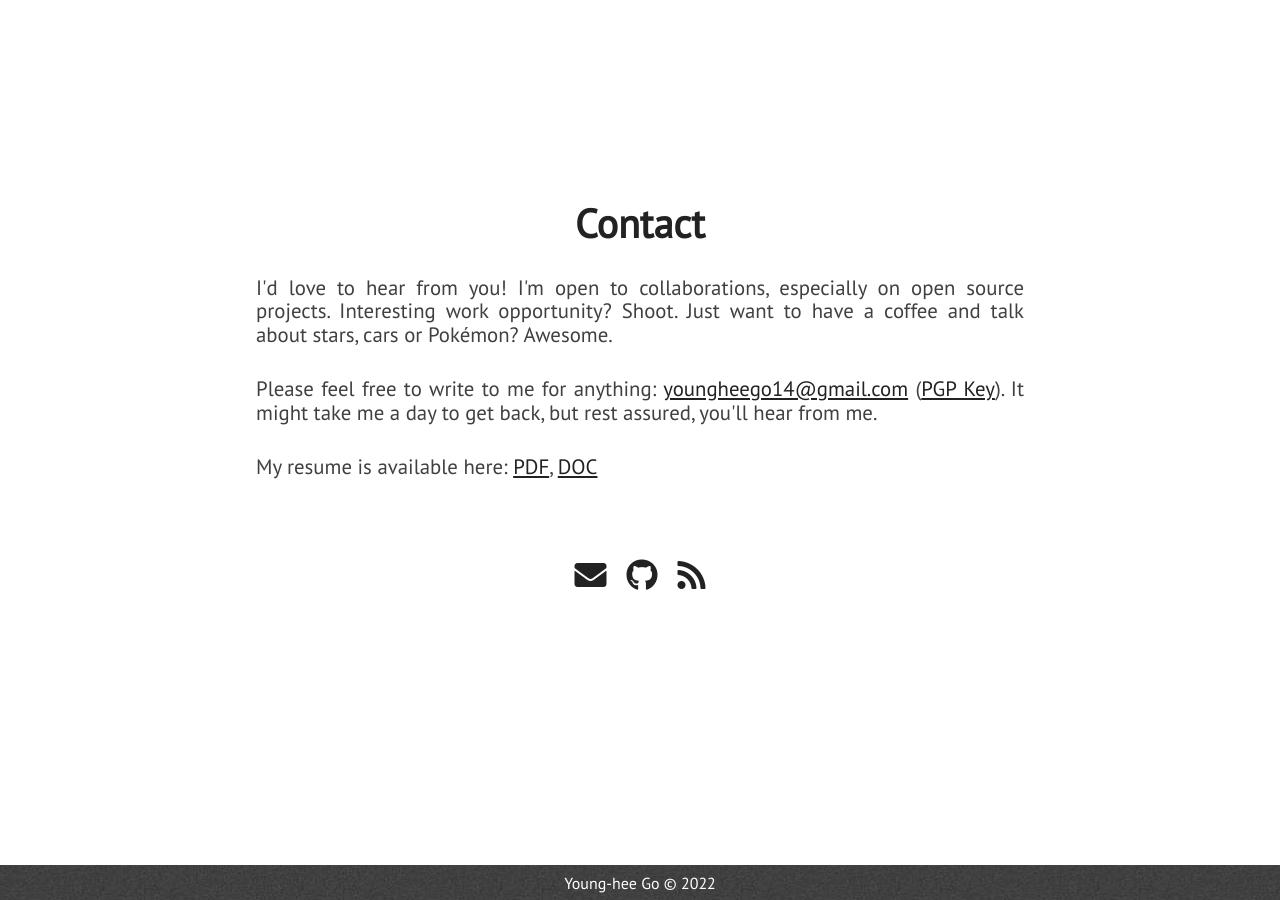
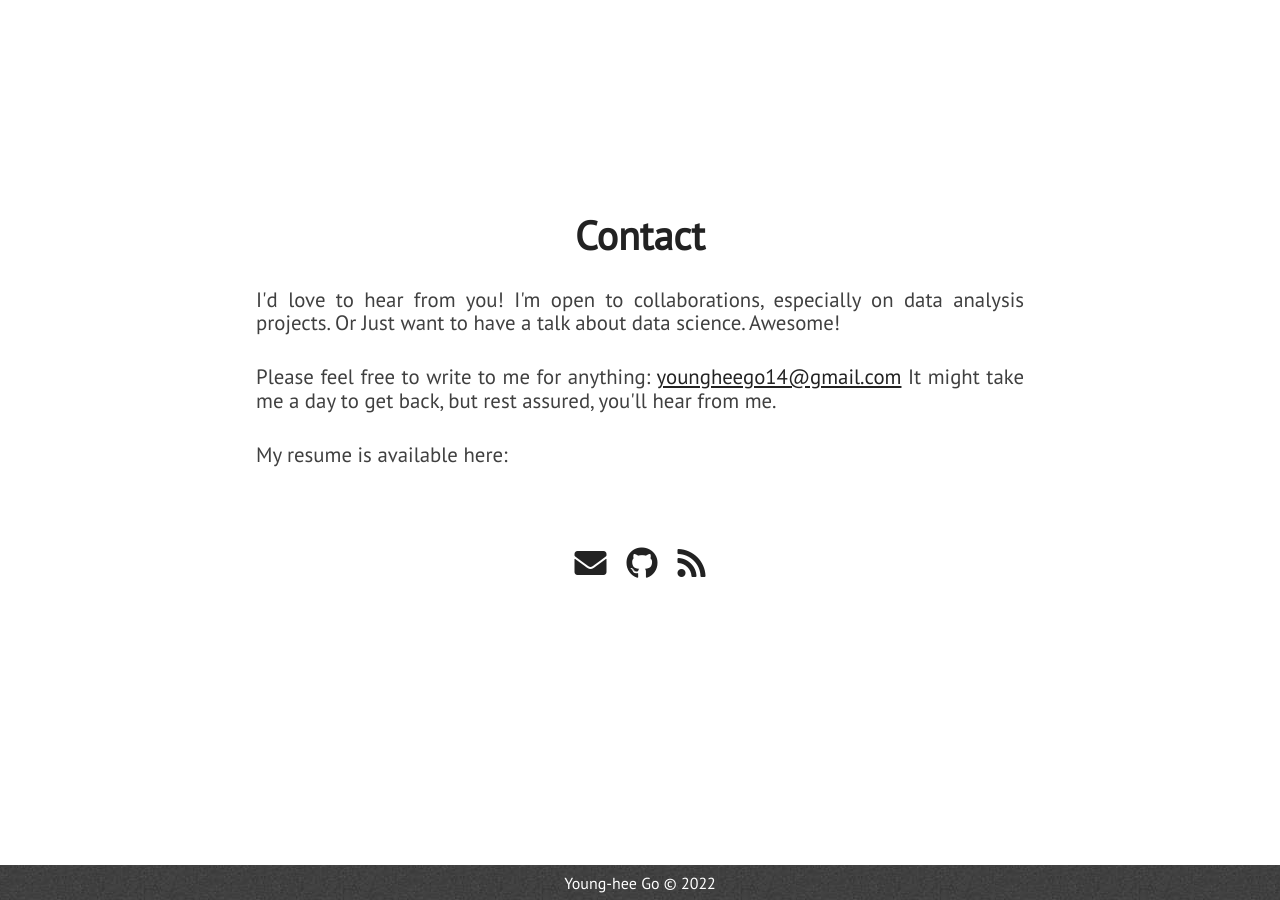
Before and after one commit to YoungheeGGO/YoungheeGGo.github.io, a Jekyll site: the page built from index.html, in a window 1280 px wide and 900 px high, scrolled down 5081 px. Built offline with Jekyll 4.4.1, drawn with Linux system fonts in a browser that asks for light colours; nearby versions of some CDN libraries.

Commit message:
Update extra.html

```diff
--- a/_includes/extra.html
+++ b/_includes/extra.html
@@ -3,13 +3,13 @@
         <div>
             <div class="section-heading" id="chat-text">Contact</div>
             <p class="paragraph-text justify-text">
-                I'd love to hear from you! I'm open to collaborations, especially on open source projects. Interesting work opportunity? Shoot. Just want to have a coffee and talk about stars, cars or Pokémon? Awesome.
+                I'd love to hear from you! I'm open to collaborations, especially on data analysis projects. Or Just want to have a talk about data science. Awesome!
             </p>
             <p class="paragraph-text justify-text">
-                Please feel free to write to me for anything: <a href="mailto:{{ site.email }}">{{ site.email }}</a> (<a href="https://www.nagekar.com/publickey.abhishek@nagekar.com.asc">PGP Key</a>). It might take me a day to get back, but rest assured, you'll hear from me.
+                Please feel free to write to me for anything: <a href="mailto:{{ site.email }}">{{ site.email }}</a> It might take me a day to get back, but rest assured, you'll hear from me.
             </p>
             <p class="paragraph-text justify-text">
-                My resume is available here: <a href="{{ site.blog_url }}/resume/resume.pdf">PDF</a>, <a href="{{ site.blog_url }}/resume/resume.docx">DOC</a>
+                My resume is available here: <!--<a href="{{ site.blog_url }}/resume/resume.pdf">PDF</a>, <a href="{{ site.blog_url }}/resume/resume.docx">DOC</a>-->
             </p>
             <div class="extra-links">
                 <span class="hint--bottom bottom-link" aria-label="Email">
```
